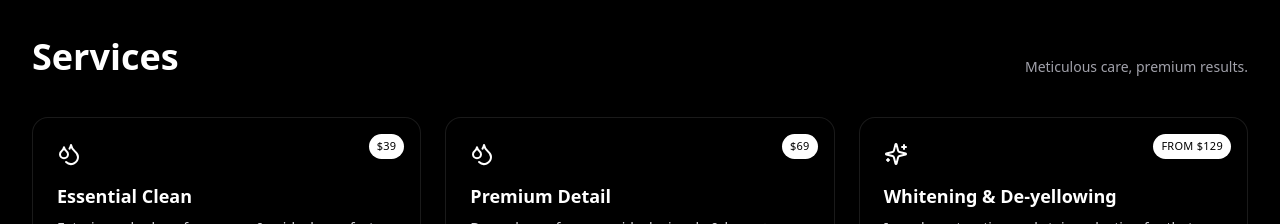
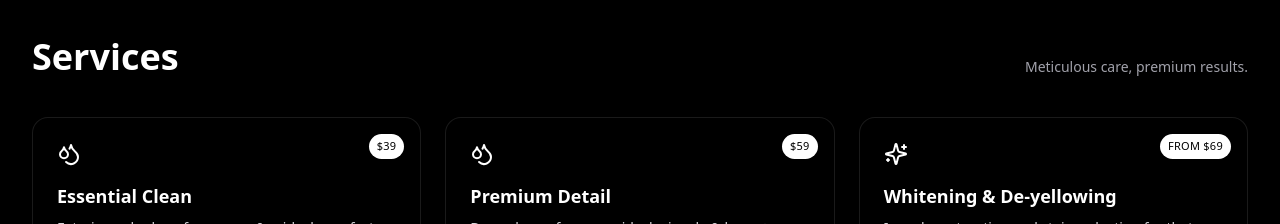
Before and after one commit to unlacesneakers/unlace-site, a Next.js app: page / in a window 1280 px wide. Shown: the part 1520-1744 px from the top of the page. Built offline with nearby package versions, Linux system fonts and the light colour scheme.

Commit message:
Update index.tsx

```diff
--- a/pages/index.tsx
+++ b/pages/index.tsx
@@ -195,13 +195,13 @@ export default function Home() {
               icon={<Droplets className="h-6 w-6" />}
               title="Premium Detail"
               desc="Deep clean of upper, midsole, insole & laces + deodorising. Material-safe for leather, mesh, suede & nubuck."
-              price="$69"
+              price="$59"
             />
             <Card
               icon={<Stars className="h-6 w-6" />}
               title="Whitening & De-yellowing"
               desc="Icy sole restoration and stain reduction for that fresh-out-the-box feel."
-              price="From $129"
+              price="From $69"
             />
           </div>
 
```
